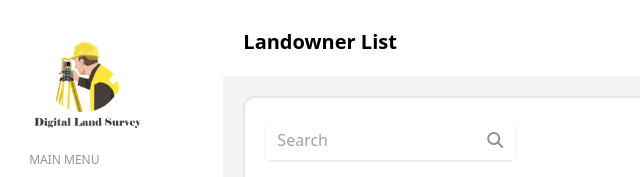
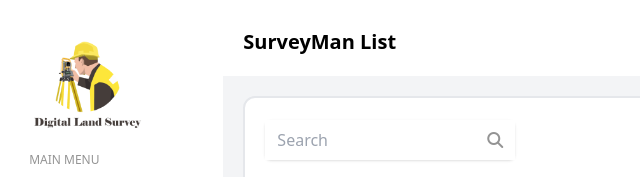
Before and after one commit to nafiul01/Land-Survey, a website: page surveyMan.html in a window 1280 px wide. Shown: the top 177 px of the page, 10-650 px from the left. Drawn offline with nearby package versions, Linux system fonts and the light colour scheme.

Commit message:
Minor Update

```diff
--- a/surveyMan.html
+++ b/surveyMan.html
@@ -103,7 +103,7 @@
         <section class="flex flex-col xl:flex-row xl:items-center justify-between px-5 py-2 xl:py-5 gap-4">
 
           <div>
-            <p class="font-bold text-xl">Landowner List</span></p>
+            <p class="font-bold text-xl">SurveyMan List</span></p>
           </div>
 
             <!-- Notification & User -->
```
